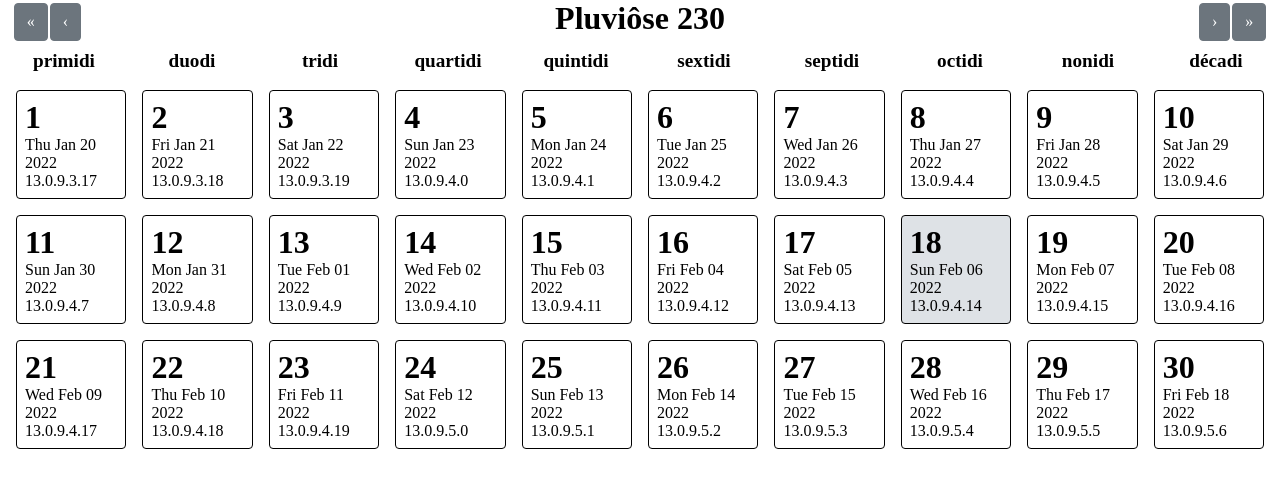
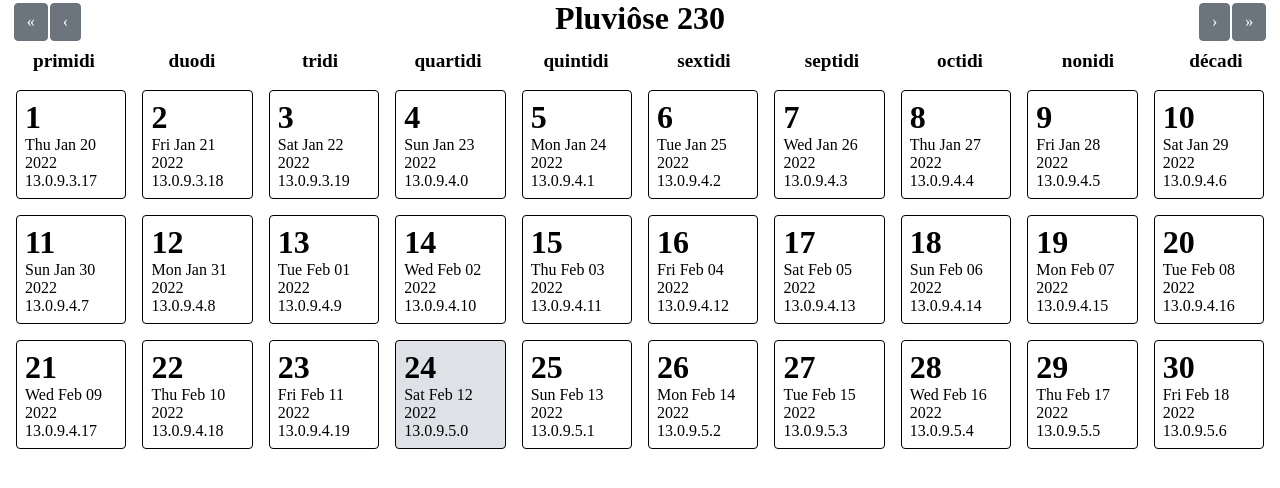
Before and after one commit to quantum5/qcal, a React (Create React App) app: page /230/5 in a window 1280 px wide. Shown: the top 488 px of the page. Built offline with nearby package versions, Linux system fonts and the light colour scheme.

Commit message:
Fix date calculation

```diff
--- a/src/App.tsx
+++ b/src/App.tsx
@@ -29,7 +29,7 @@ class App extends React.Component<{}, AppState> {
     constructor(props: {}) {
         super(props);
         const today = new Date();
-        const todayJDN = gregorianJDN(today.getFullYear(), today.getMonth() + 1, today.getDay());
+        const todayJDN = gregorianJDN(today.getFullYear(), today.getMonth() + 1, today.getDate());
         const {year, month} = jdnFrench(todayJDN);
 
         this.state = {
```
